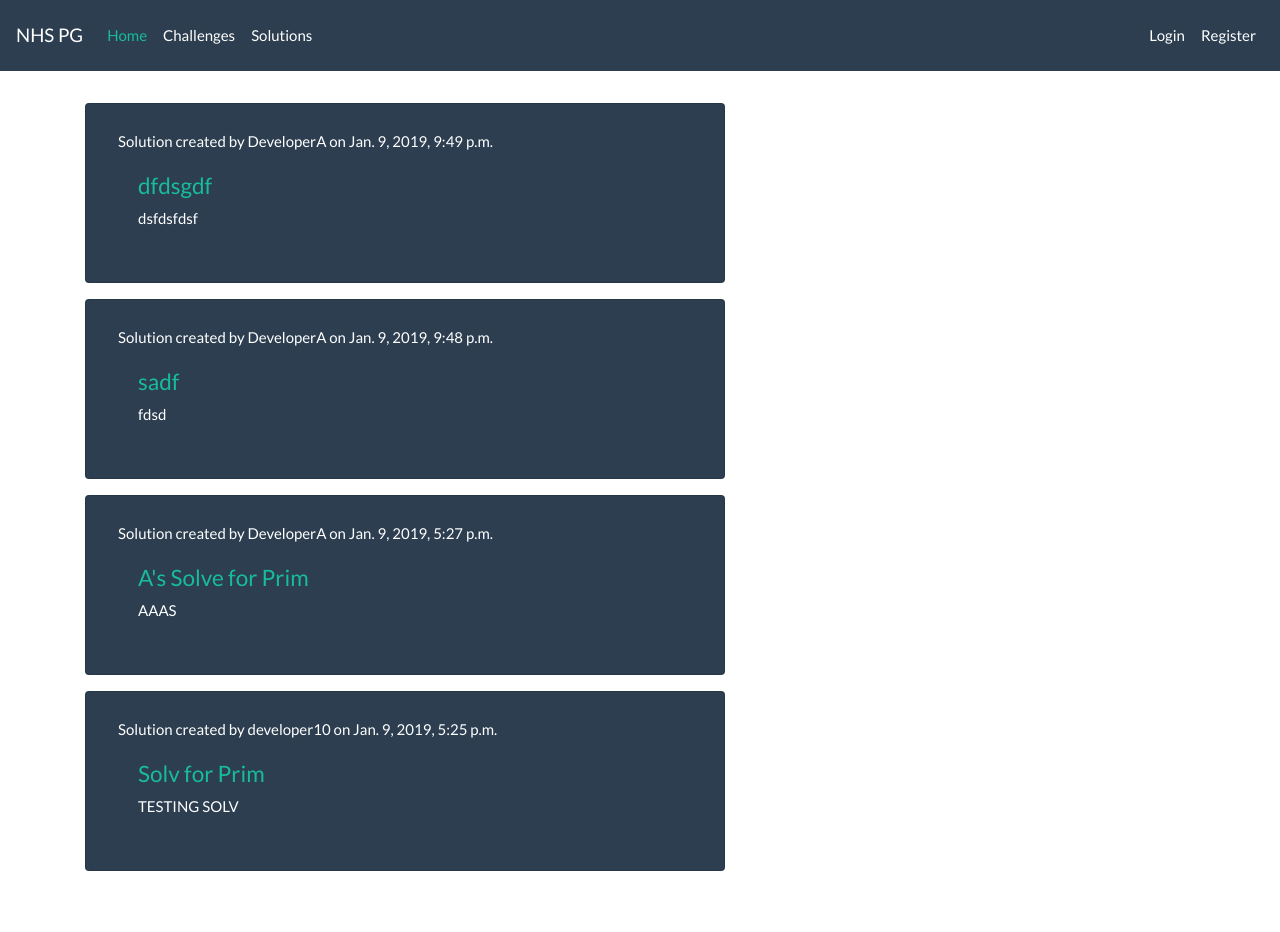
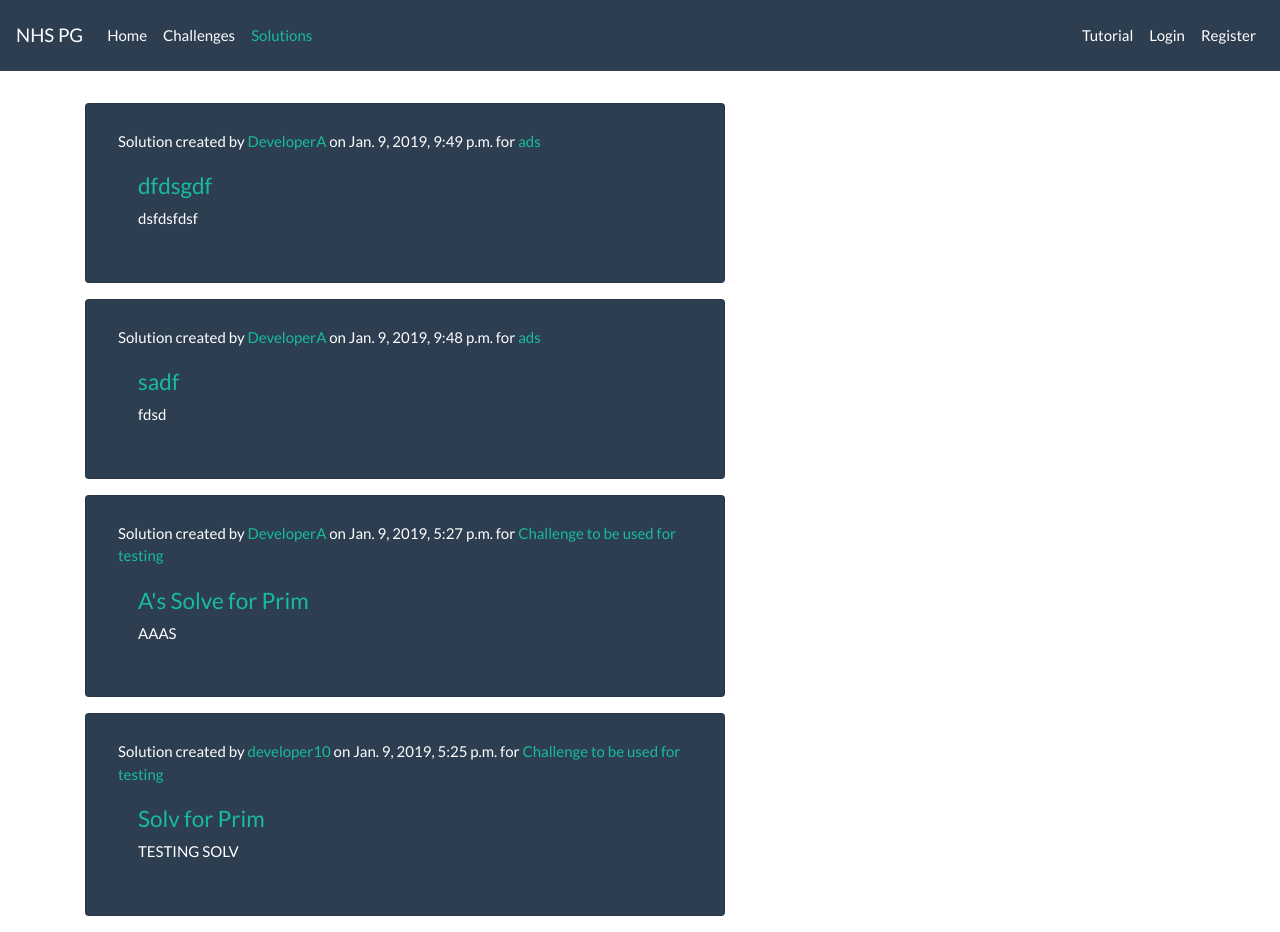
Before and after one commit to Hem1sphere/COMP0016T12, a Django app: page /solutions/ in a window 1280 px wide. Before the commit the page ends 871 px from the top, so only its background shows below. Run offline with Django 3.2, Linux system fonts and the light colour scheme; data comes from the database, SQL or seed files in the repository; both versions use the stored data as it was after the commit; some libraries are stand-ins or nearby versions.

Commit message:
Added tutorial page. Improved on formatting

```diff
--- a/challenges/templates/challenges/challenge_detail.html
+++ b/challenges/templates/challenges/challenge_detail.html
@@ -19,7 +19,7 @@
         <p>{{ object.description }}</p>
         <p class="lead">
             {% if user.is_developer %}
-                <a class="btn btn-primary btn-lg" href="#" role="button">Participate</a>
+                <a class="btn btn-primary btn-lg" href="{% url 'solutions_create' %}" role="button">Submit Solution</a>
             {% endif %}
         </p>
 
@@ -39,7 +39,7 @@
             {% for solution in challenge.solution_set.all %}
                 <tbody>
                 <tr class="table-active">
-                    <td><a href="{% url 'solutions_detail' solution.id %}">{{ solution }}</a></td>
+                    <td><a href="{% url 'solutions_detail' solution.id %}">{{ solution.title }}</a> by <a href="#">{{ solution.developer }}</a> </td>
                 </tr>
                 </tbody>
             {% endfor %}
--- a/main/templates/main/base.html
+++ b/main/templates/main/base.html
@@ -28,30 +28,35 @@
 
     <div class="collapse navbar-collapse" id="navbarColor01">
         <ul class="navbar-nav mr-auto">
-            <li class="nav-item active">
+            <li class="nav-item {% if request.resolver_match.view_name == 'main-page' %} active {% endif %}">
                 <a class="nav-link" href="{% url 'main-page' %}">Home <span class="sr-only">(current)</span></a>
             </li>
-            <li class="nav-item">
+            <li class="nav-item {% if request.resolver_match.view_name == 'challenges_main' %} active {% endif %}">
                 <a class="nav-link" href="{% url 'challenges_main' %}">Challenges</a>
             </li>
-            <li class="nav-item">
+            <li class="nav-item{% if request.resolver_match.view_name == 'solutions_main' %} active {% endif %}">
                 <a class="nav-link" href="{% url 'solutions_main' %}">Solutions</a>
             </li>
         </ul>
-        <div class="navbar-nav">
+        <ul class="navbar-nav">
+        <li class="nav-item{% if request.resolver_match.view_name == 'tutorial' %} active {% endif %}">
+            <a class="nav-link" href="{% url 'tutorial' %}">Tutorial</a>
+        </li>
             {% if user.is_clinician or user.is_admin %}
                 <a class="btn btn-info" href="{% url 'challenges_create' %}">New Challenge</a>
             {% elif user.is_developer %}
                 <a class="btn btn-info" href="{% url 'solutions_create' %}">New Solution</a>
             {% endif %}
             {% if user.is_authenticated %}
-                <a class="nav-item nav-link" href="{% url 'profile' %}">Profile</a>
+                <li class="nav-item{% if request.resolver_match.view_name == 'profile' %} active {% endif %}">
+                <a class="nav-link" href="{% url 'profile' %}">Profile</a>
+            </li>
                 <a class="nav-item nav-link" href="{% url 'logout' %}">Logout</a>
             {% else %}
                 <a class="nav-item nav-link" href="{% url 'login' %}">Login</a>
                 <a class="nav-item nav-link" href="{% url 'register' %}">Register</a>
             {% endif %}
-        </div>
+        </ul>
     </div>
 </nav>
 
--- a/main/urls.py
+++ b/main/urls.py
@@ -2,5 +2,6 @@ from django.urls import path
 from . import views
 
 urlpatterns = [
-    path('', views.main, name="main-page")
+    path('', views.main, name="main-page"),
+    path('tutorial/', views.tutorial, name="tutorial")
 ]
--- a/main/views.py
+++ b/main/views.py
@@ -4,3 +4,6 @@ from django.shortcuts import render
 # Create your views here.
 def main(request):
     return render(request, 'main/home.html')
+
+def tutorial(request):
+    return render(request, 'main/tutorial.html')
--- a/solutions/templates/solutions/solution_detail.html
+++ b/solutions/templates/solutions/solution_detail.html
@@ -21,7 +21,7 @@
         <p>{{ object.description }}</p>
         <p class="lead">
             {% if user.is_developer %}
-                <a class="btn btn-primary btn-lg" href="#" role="button">Participate</a>
+                <a class="btn btn-primary btn-lg" href="http://51.140.115.12/hub/user/haixiang/tree" target="_blank" role="button">Check my solution with dataset</a>
             {% endif %}
         </p>
     </div>
--- a/solutions/templates/solutions/solution_list.html
+++ b/solutions/templates/solutions/solution_list.html
@@ -6,8 +6,8 @@
             {% for solution in solutions %}
 
                 <div class="card text-white bg-primary mb-3" style="max-width: 40rem; padding: 2rem">
-                    <div class="card-subtitle">Solution created by {{ solution.developer.user }}
-                        on {{ solution.date_created }}</div>
+                    <div class="card-subtitle">Solution created by <a href="#">{{ solution.developer.user }}</a>
+                        on {{ solution.date_created }} for <a href="{% url 'challenges_detail' solution.challenge.id%}">{{ solution.challenge.title }}</a> </div>
                     <div class="card-body">
                         <h4><a class="card-title"
                                href="{% url 'solutions_detail' solution.id %}">{{ solution.title }}</a></h4>
```
Also changed, not shown: main/templates/main/Tutorial.html (added, +27 -0 lines), db.sqlite3.
